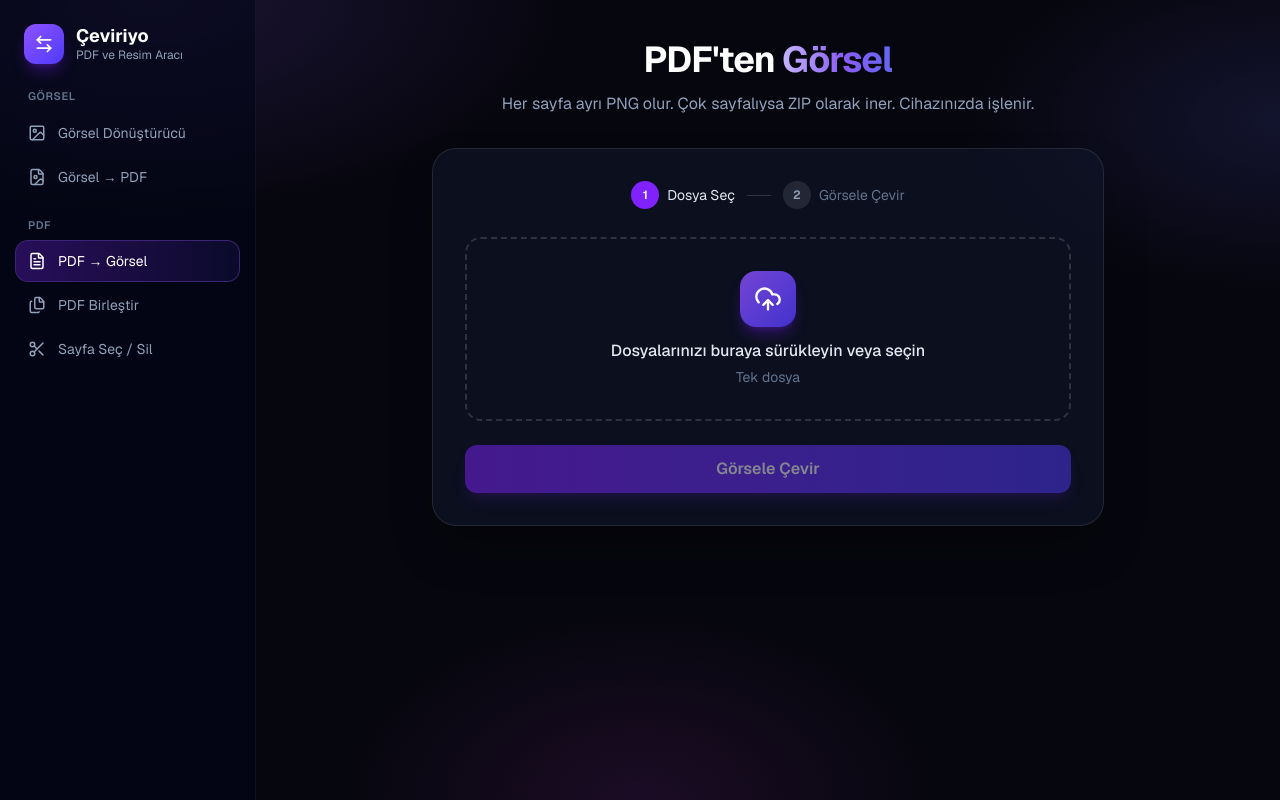
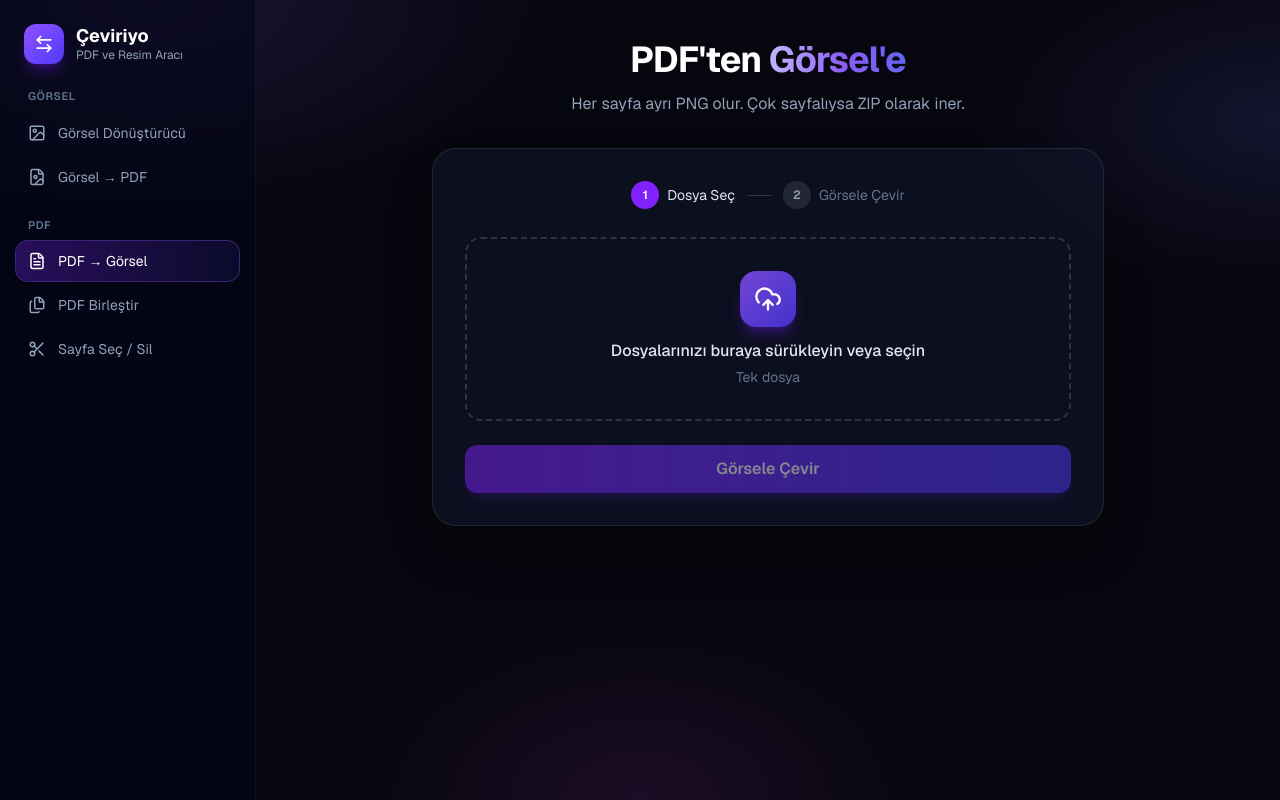
Before and after one commit to ademucar/donusturucu-site, a Next.js app: page /pdf-gorsel in a window 1280 px wide. Built offline with nearby package versions, Linux system fonts and the light colour scheme.

Commit message:
Kodlarda Düzenlemeler

```diff
--- a/app/gorsele-pdf/page.tsx
+++ b/app/gorsele-pdf/page.tsx
@@ -55,7 +55,7 @@ export default function ImageToPdf() {
   }
 
   return (
-    <ToolShell title="Görsellerden" accent="PDF" subtitle="Birden fazla görsel seçin; her biri ayrı sayfa olur. Cihazınızda işlenir." steps={["Dosya Seç", "PDF Oluştur"]} current={files.length ? 2 : 1}>
+    <ToolShell title="Görsellerden" accent="PDF'e" subtitle="Birden fazla görsel seçin; her biri ayrı sayfa olur.Tek bir PDF dosyası haline gelir." steps={["Dosya Seç", "PDF Oluştur"]} current={files.length ? 2 : 1}>
       <Dropzone accept="image/*" multiple files={files} onFiles={setFiles} />
       <PrimaryButton onClick={handleConvert} disabled={files.length === 0 || loading}>{loading ? "Oluşturuluyor..." : "PDF Oluştur"}</PrimaryButton>
       {error && <p className="mt-4 text-sm text-red-400">{error}</p>}
--- a/app/page.tsx
+++ b/app/page.tsx
@@ -45,7 +45,7 @@ export default function Home() {
   }
 
   return (
-    <ToolShell title="Görselinizi" accent="Dönüştürün" subtitle="JPG, PNG ve WebP arasında hızlıca çevirin. Dosya cihazınızda işlenir." steps={["Dosya Seç", "Format Seç", "Dönüştür"]} current={loading ? 3 : file ? 2 : 1}>
+    <ToolShell title="Görselinizi" accent="Dönüştürün" subtitle="JPG, PNG ve WebP arasında hızlıca çevirin." steps={["Dosya Seç", "Format Seç", "Dönüştür"]} current={loading ? 3 : file ? 2 : 1}>
       <Dropzone accept="image/*" files={file ? [file] : []} onFiles={(f) => setFile(f[0] ?? null)} />
       <div className="mt-5">
         <label className="mb-2 block text-sm text-slate-400">Hedef format</label>
--- a/app/pdf-araclari/page.tsx
+++ b/app/pdf-araclari/page.tsx
@@ -32,7 +32,7 @@ export default function PdfMerge() {
   }
 
   return (
-    <ToolShell title="PDF" accent="Birleştir" subtitle="Birden fazla PDF seçin; seçtiğiniz sırayla tek PDF olur. Cihazınızda işlenir." steps={["Dosya Seç", "Birleştir"]} current={files.length ? 2 : 1}>
+    <ToolShell title="PDF" accent="Birleştir" subtitle="Birden fazla PDF seçin; seçtiğiniz sırayla tek PDF olur." steps={["Dosya Seç", "Birleştir"]} current={files.length ? 2 : 1}>
       <Dropzone accept="application/pdf" multiple files={files} onFiles={setFiles} />
       <PrimaryButton onClick={handleRun} disabled={loading}>{loading ? "Birleştiriliyor..." : "Birleştir"}</PrimaryButton>
       {error && <p className="mt-4 text-sm text-red-400">{error}</p>}
--- a/app/pdf-gorsel/page.tsx
+++ b/app/pdf-gorsel/page.tsx
@@ -56,8 +56,8 @@ export default function PdfToImage() {
   return (
     <ToolShell
       title="PDF'ten"
-      accent="Görsel"
-      subtitle="Her sayfa ayrı PNG olur. Çok sayfalıysa ZIP olarak iner. Cihazınızda işlenir."
+      accent="Görsel'e"
+      subtitle="Her sayfa ayrı PNG olur. Çok sayfalıysa ZIP olarak iner."
       steps={["Dosya Seç", "Görsele Çevir"]}
       current={file ? 2 : 1}
     >
--- a/app/pdf-sayfa/page.tsx
+++ b/app/pdf-sayfa/page.tsx
@@ -62,7 +62,7 @@ export default function PdfPages() {
   }
 
   return (
-    <ToolShell title="PDF" accent="Sayfa Seç / Sil" subtitle="Belirttiğiniz sayfaları tutun ya da silin. Cihazınızda işlenir." steps={["Dosya Seç", "Ayarla & Uygula"]} current={file ? 2 : 1}>
+    <ToolShell title="PDF" accent="Sayfa Seç / Sil" subtitle="Belirttiğiniz sayfaları tutun ya da silin." steps={["Dosya Seç", "Ayarla & Uygula"]} current={file ? 2 : 1}>
       <Dropzone accept="application/pdf" files={file ? [file] : []} onFiles={(f) => setFile(f[0] ?? null)} />
       <div className="mt-5 space-y-4">
         <div className="flex gap-2">
```
